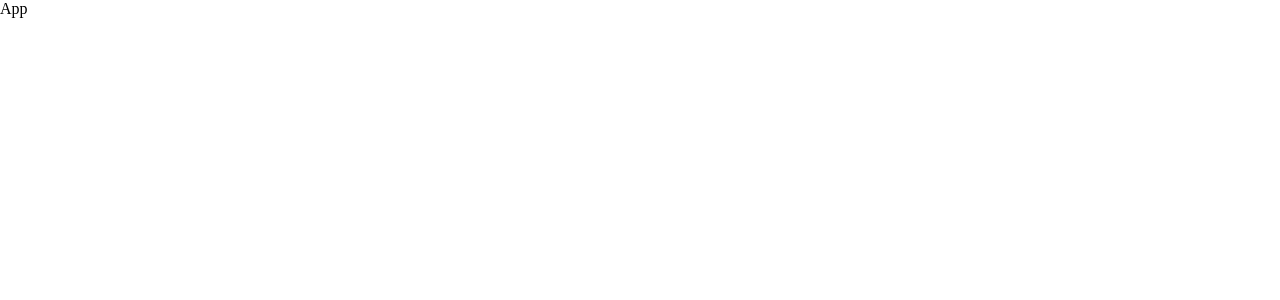
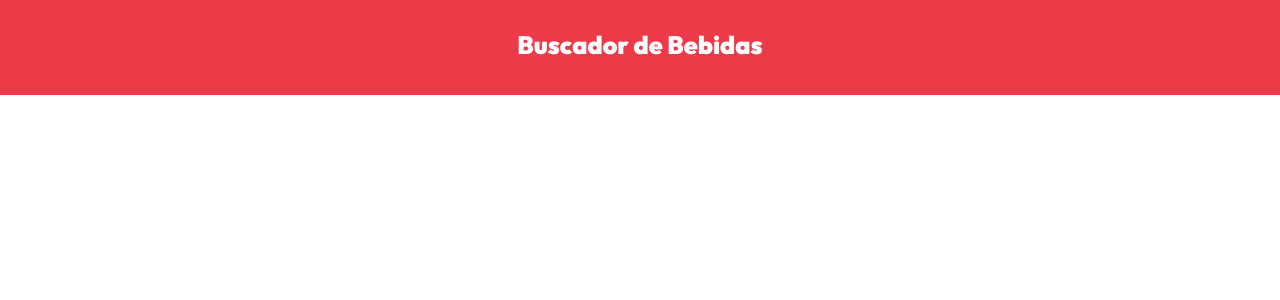
Before and after one commit to Alvarotloc/Buscador-Bebidas, a React (Vite) app: page / in a window 1280 px wide. Shown: the top 300 px of the page. Built offline with nearby package versions, Linux system fonts and the light colour scheme.

Commit message:
Creado Header, próximo paso crear formulairo

```diff
--- a/package.json
+++ b/package.json
@@ -8,7 +8,10 @@
     "preview": "vite preview"
   },
   "dependencies": {
+    "axios": "^0.27.2",
+    "bootstrap": "^5.1.3",
     "react": "^18.0.0",
+    "react-bootstrap": "^2.3.1",
     "react-dom": "^18.0.0"
   },
   "devDependencies": {
--- a/src/App.tsx
+++ b/src/App.tsx
@@ -1,6 +1,14 @@
+import {Container} from 'react-bootstrap';
 const App = ():JSX.Element => {
   return (
-    <div>App</div>
+    <>
+      <header className="py-5">
+        <h1>Buscador de Bebidas</h1>
+      </header>
+      <Container className='mt-5'>
+
+      </Container>
+    </>
   )
 }
 
--- a/src/main.tsx
+++ b/src/main.tsx
@@ -1,5 +1,6 @@
 import * as ReactDOMClient from "react-dom/client";
 import "./index.css";
+import 'bootstrap/dist/css/bootstrap.min.css'
 import App from "./App";
 const contenedor = document.getElementById("root")!;
 const root = ReactDOMClient.createRoot(contenedor);
```
Also changed, not shown: src/components/Formulario.tsx (added, +7 -0 lines), 1 other file (tests, documents, lock files or other folders).
